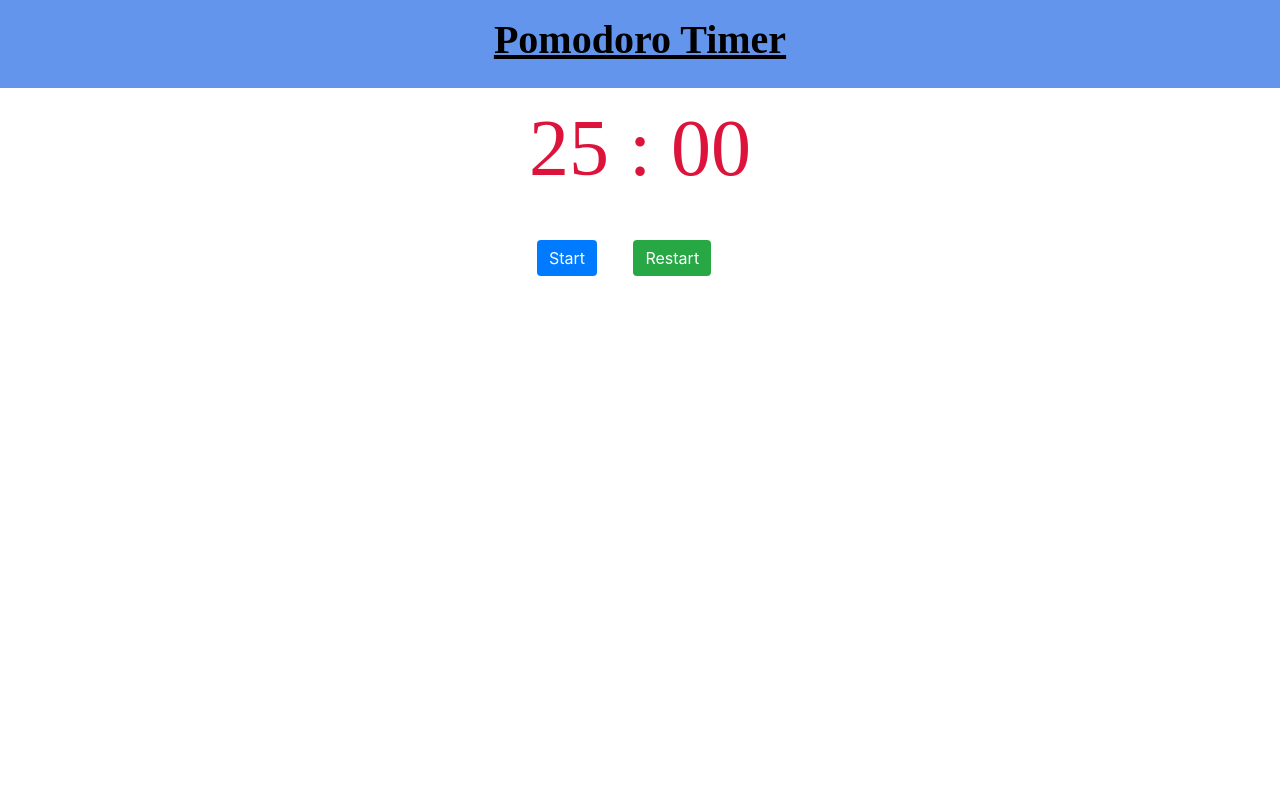
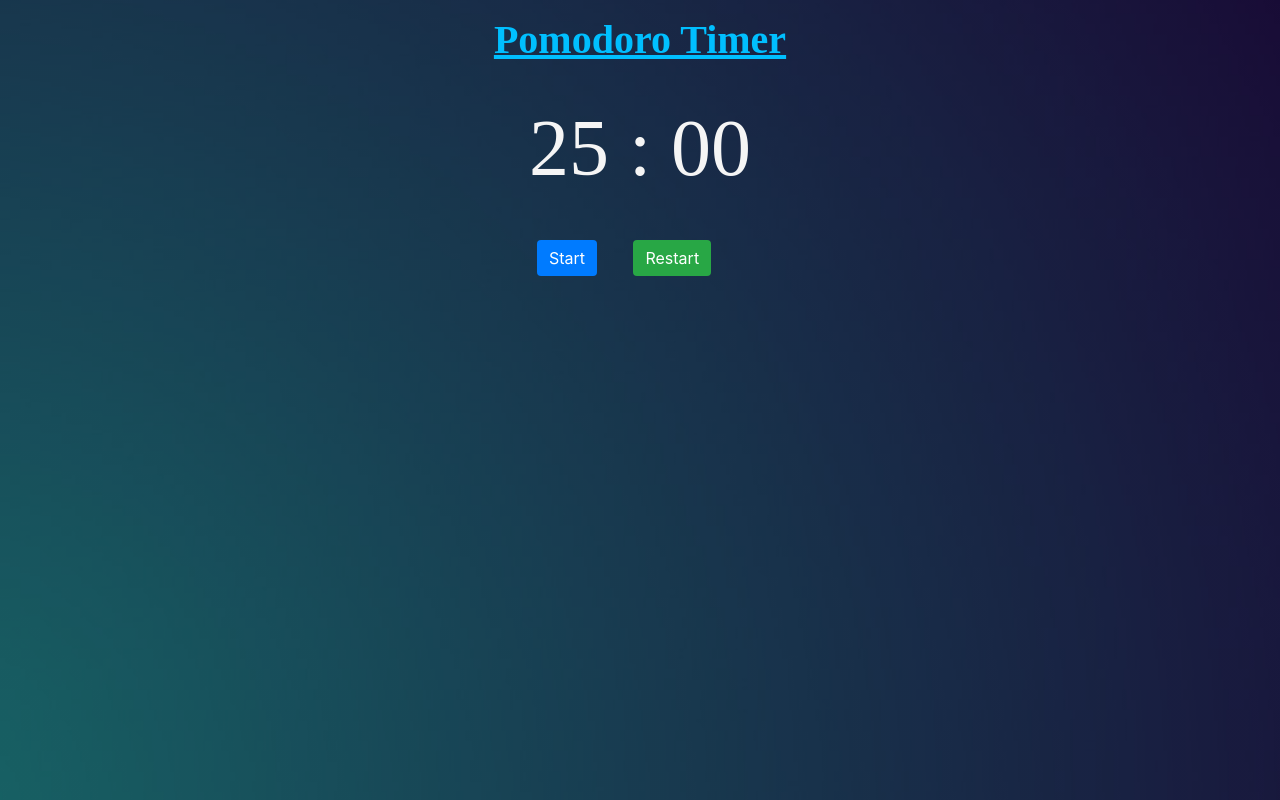
Before and after one commit to Musaib-Malik/Pomodoro-Timer, a plain HTML site: page index.html in a window 1280 px wide. Drawn offline with nearby package versions, Linux system fonts and the light colour scheme.

Commit message:
Placed a background image and a relaxing sound

```diff
--- a/app.js
+++ b/app.js
@@ -15,6 +15,8 @@ restartBtn.addEventListener("click", restartTimer);
 
 // Start Timer
 function startTimer() {
+  document.querySelector('audio').play()
+
   if (startPause === 0) {
     startBtn.textContent = "Pause";
 
@@ -34,6 +36,7 @@ function startTimer() {
       minutes.textContent = minute;
     }, 1000);
   } else {
+    document.querySelector('audio').pause()
     clearInterval(startPause);
     startBtn.textContent = "Resume";
     startPause = 0;
--- a/index.html
+++ b/index.html
@@ -26,6 +26,10 @@
     <button class="restart btn btn-success">Restart</button>
   </div>
 
+  <audio loop>
+    <source src="Relax_sound.mp3" type="audio/mp3">
+  </audio>
+
   <script src="app.js"></script>
 </body>
 
--- a/style.css
+++ b/style.css
@@ -3,14 +3,21 @@
 }
 
 header {
-  background-color: cornflowerblue;
   padding: 1em;
+}
+
+body {
+  background: linear-gradient(rgba(0, 0, 0, 0.5), rgba(0, 0, 0, 0.5)), url('img/img.jpg');
+  background-position: center;
+  background-size: cover;
+  background-repeat: no-repeat;
+  height: 100vh;
 }
 
 #header-title {
   font-family: Asap;
   text-align: center;
-  color: #000;
+  color: deepskyblue;
   font-weight: 800;
   text-decoration: underline;
 }
@@ -32,5 +39,5 @@ header {
 }
 
 span {
-  color: crimson;
+  color: whitesmoke;
 }
```
Also changed, not shown: img/img.jpg (added), 1 other file.
